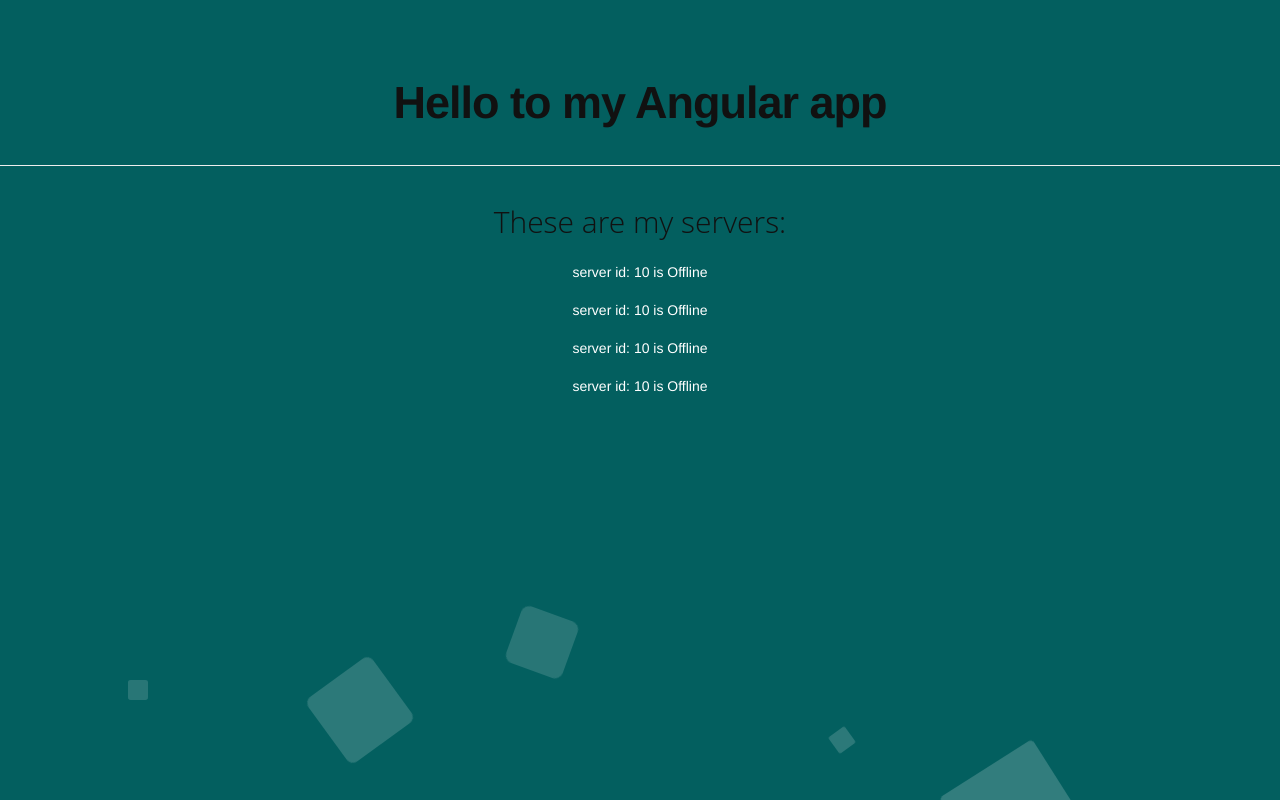
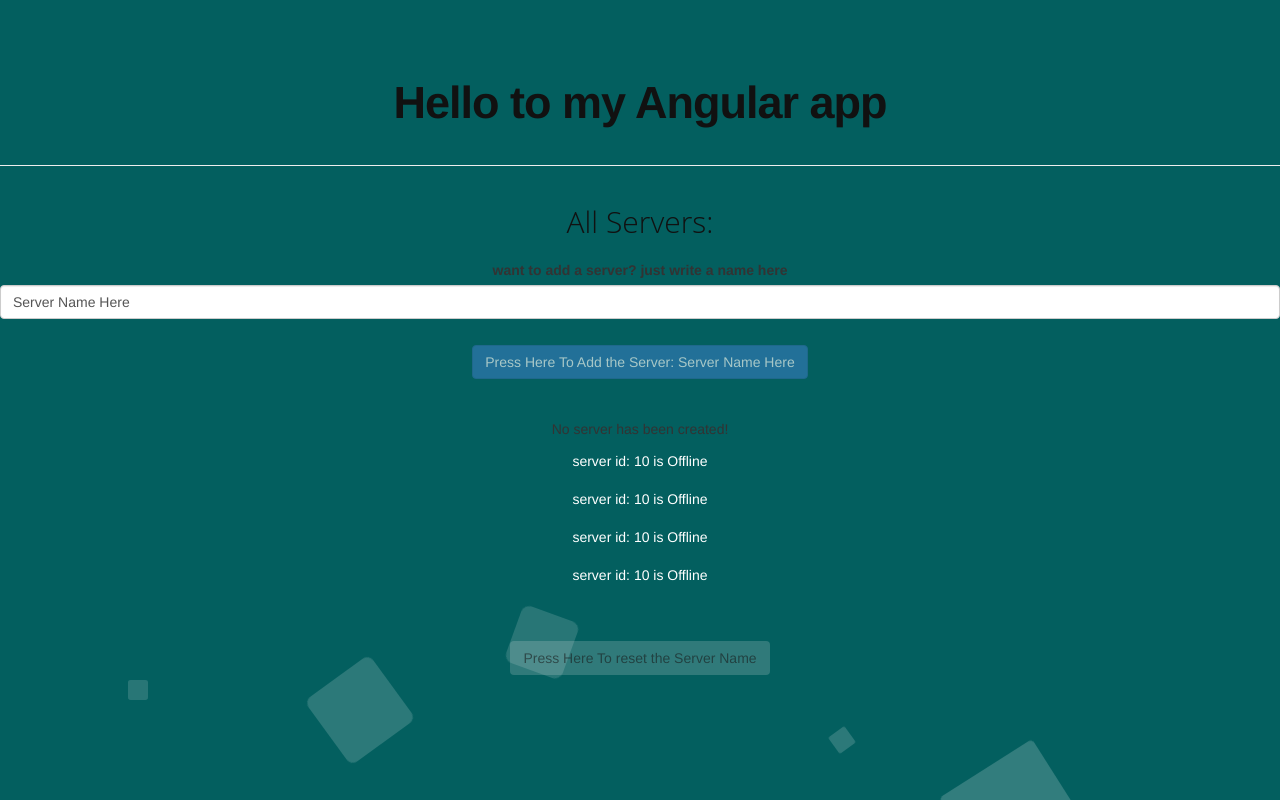
Before and after one commit to Ameer-Jamal/RealSoft-Training-Repo, an Angular app in the folder my-new-app/: page / in a window 1280 px wide. Built offline with nearby package versions, Linux system fonts and the light colour scheme.

Commit message:
Tried out two way binding and used data binding plus property binding, alone with adding functions to bind this code with

```diff
--- a/my-new-app/src/app/servers/servers.component.html
+++ b/my-new-app/src/app/servers/servers.component.html
@@ -1,6 +1,39 @@
+<div class="row d-flex justify-content-center text-center">
+    <div class="col-4">
+        <h2>All Servers:</h2>
 
-<h2>These are my servers:</h2>
-<app-server></app-server>
-<app-server></app-server>
-<app-server></app-server>
-<app-server></app-server>
+        <!-- <label>want to add a server? just write a name here</label>
+        <input type="text"
+        class="form-control"
+        (input)="onUpdateServerName($event)"
+        >
+         -->
+         <label>want to add a server? just write a name here</label>
+         <div class="col-xs-12">
+            <input type="text"
+            class="form-control"
+            [(ngModel)]="serverName"
+            (input)="onUpdateServerName($event)">
+        </div>
+        <br><br>
+        <br><br>
+        <button class="btn btn-primary"
+        [disabled]="!allowNewServer"
+        (click)="onCreateServer()">
+        Press Here To Add the Server: {{serverName}}</button>
+        <br><br><br>
+        <p>{{serverCreationStatus}}</p>
+
+        <app-server></app-server>
+        <app-server></app-server>
+        <app-server></app-server>
+        <app-server></app-server>
+
+        <br><br>
+
+        <button class="btn btn-Danger"
+        [disabled]="!allowNewServer"
+        (click)="onResetServerName()">
+        Press Here To reset the Server Name</button>
+    </div>
+</div>
--- a/my-new-app/src/app/servers/servers.component.ts
+++ b/my-new-app/src/app/servers/servers.component.ts
@@ -6,10 +6,33 @@
   styleUrls: ['./servers.component.css']
 })
 export class ServersComponent implements OnInit {
+  allowNewServer = false;
+  serverCreationStatus="No server has been created!";
+  initialServerName='Server Name Here';
+  serverName= this.initialServerName;
+  constructor() {
 
-  constructor() { }
+  }
 
   ngOnInit(): void {
   }
 
+
+  onCreateServer(){
+    this.serverCreationStatus="The server by the name: \" "+this.serverName+" \" has been created";
+  }
+  onResetServerName(){
+    this.serverName= '';
+    this.allowNewServer=false;
+  }
+
+  onUpdateServerName(e: any ){
+    if(this.serverName ==  this.initialServerName || !this.serverName){
+      this.allowNewServer=false;
+     }
+     else{
+      this.allowNewServer=true;
+      this.serverName = (<HTMLInputElement>e.target).value
+    }
+  }
 }
```
